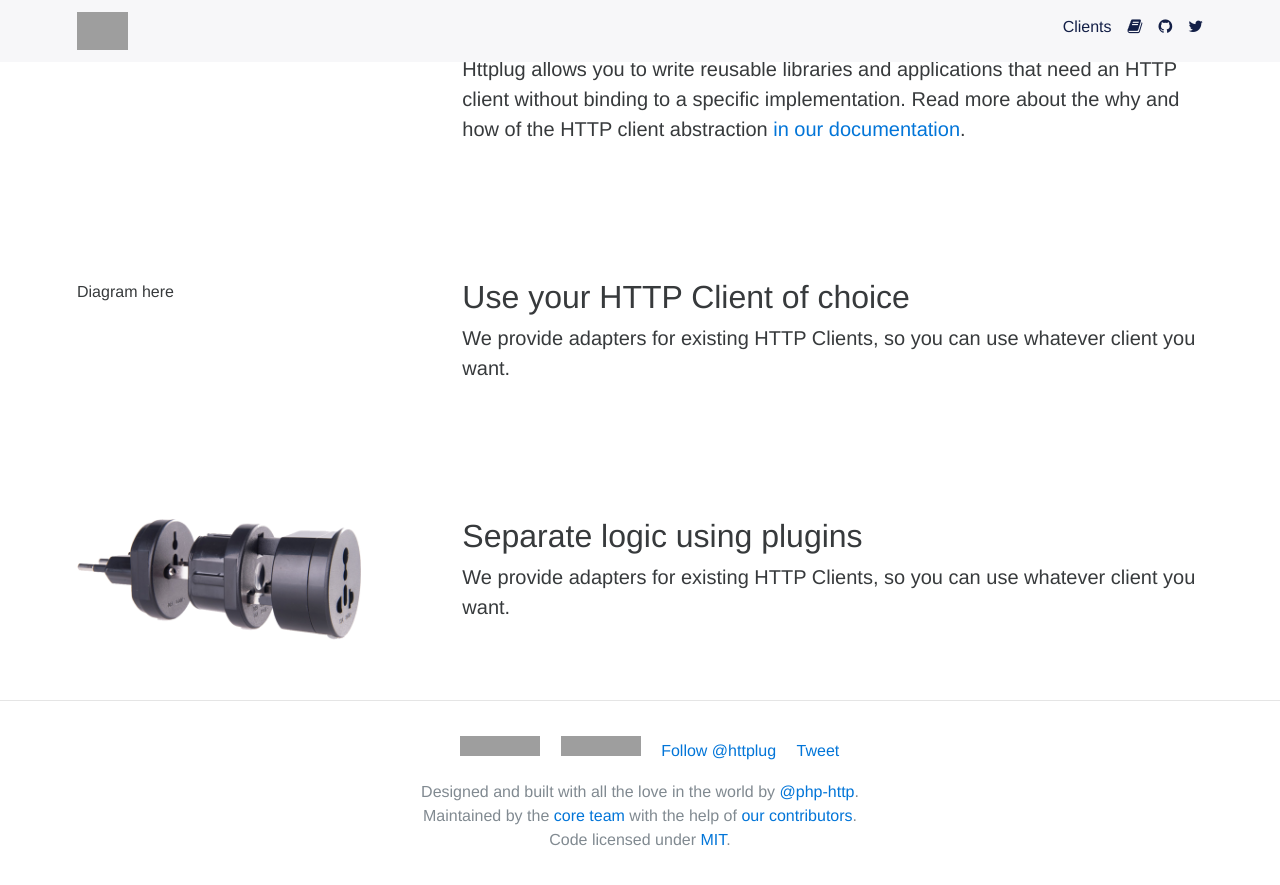
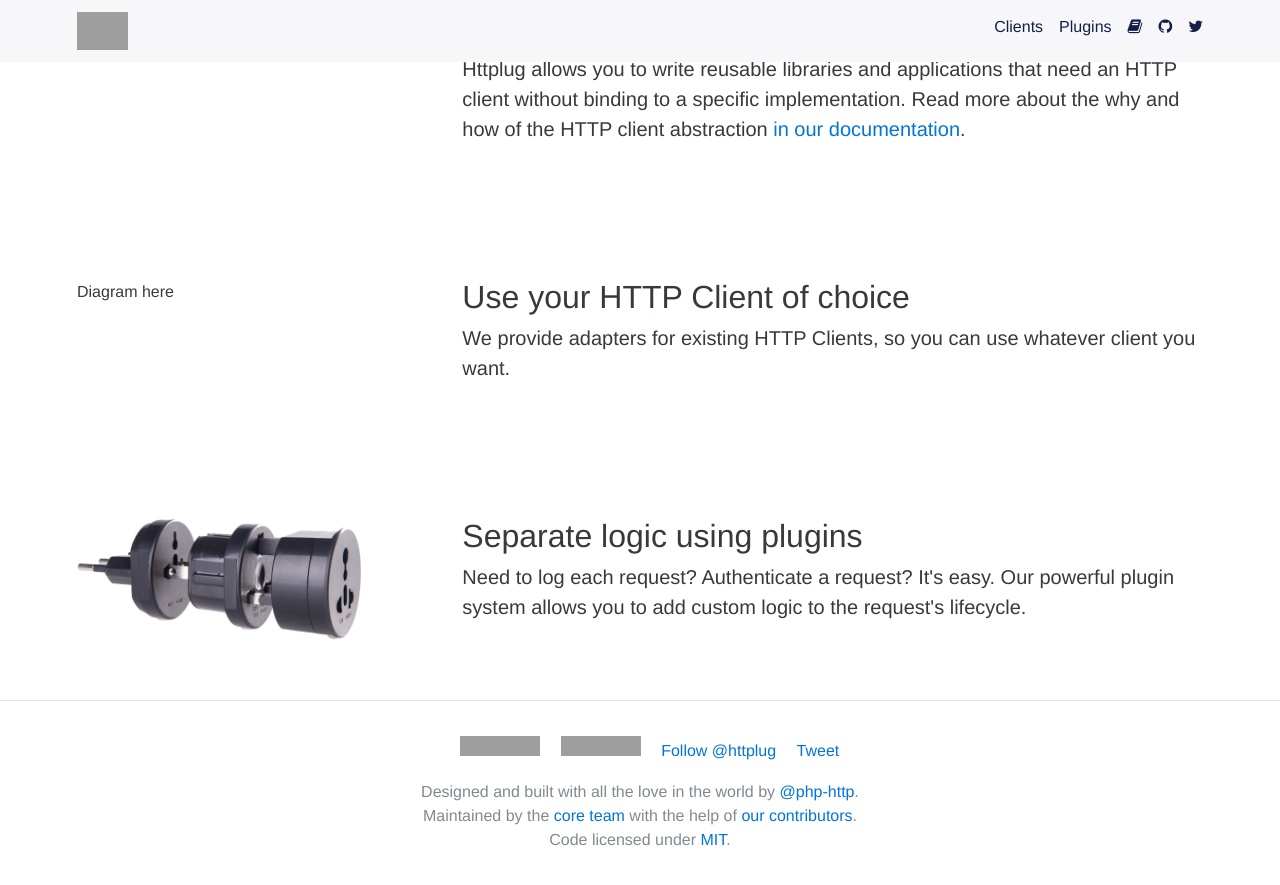
Before and after one commit to php-http/httplug.github.io, a Jekyll site: the page built from index.html, in a window 1280 px wide and 900 px high, scrolled down 660 px. Shown: the top 885 px of the window. Built offline with Jekyll 4.4.1, drawn with Linux system fonts in a browser that asks for light colours; nearby versions of some CDN libraries; comment, search, counter and statistics services are not loaded; grey boxes are pictures that could not be loaded.

Commit message:
Add plugins link and text

```diff
--- a/_data/navigation.yml
+++ b/_data/navigation.yml
@@ -1,6 +1,10 @@
 - label: Clients
   title: Packages implementing our virtual package
   url: https://packagist.org/providers/php-http/client-implementation
+  external: true
+
+- label: Plugins
+  url: https://github.com/php-http/plugins
   external: true
 
 - icon: book
--- a/index.html
+++ b/index.html
@@ -54,7 +54,8 @@ layout: default
             <div class="col-md-8">
                 <h2>Separate logic using plugins</h2>
                 <p class="lead">
-                    We provide adapters for existing HTTP Clients, so you can use whatever client you want.
+                    Need to log each request? Authenticate a request? It's easy. Our powerful plugin system allows you
+                    to add custom logic to the request's lifecycle.
                 </p>
             </div>
         </div>
```
